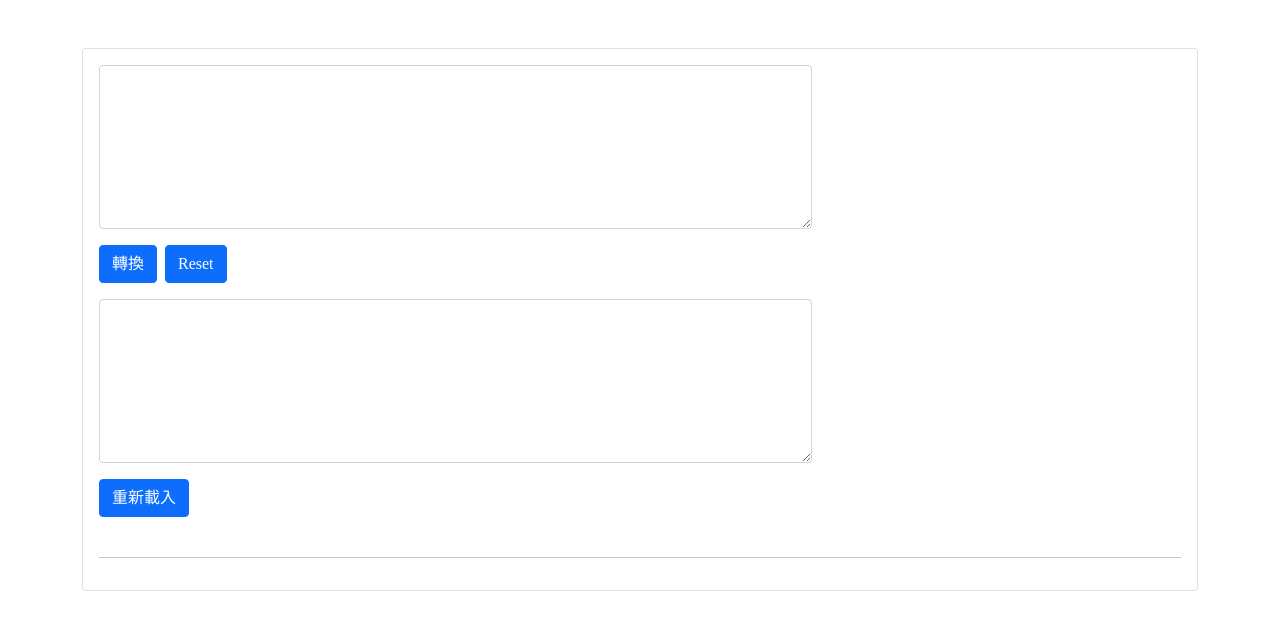
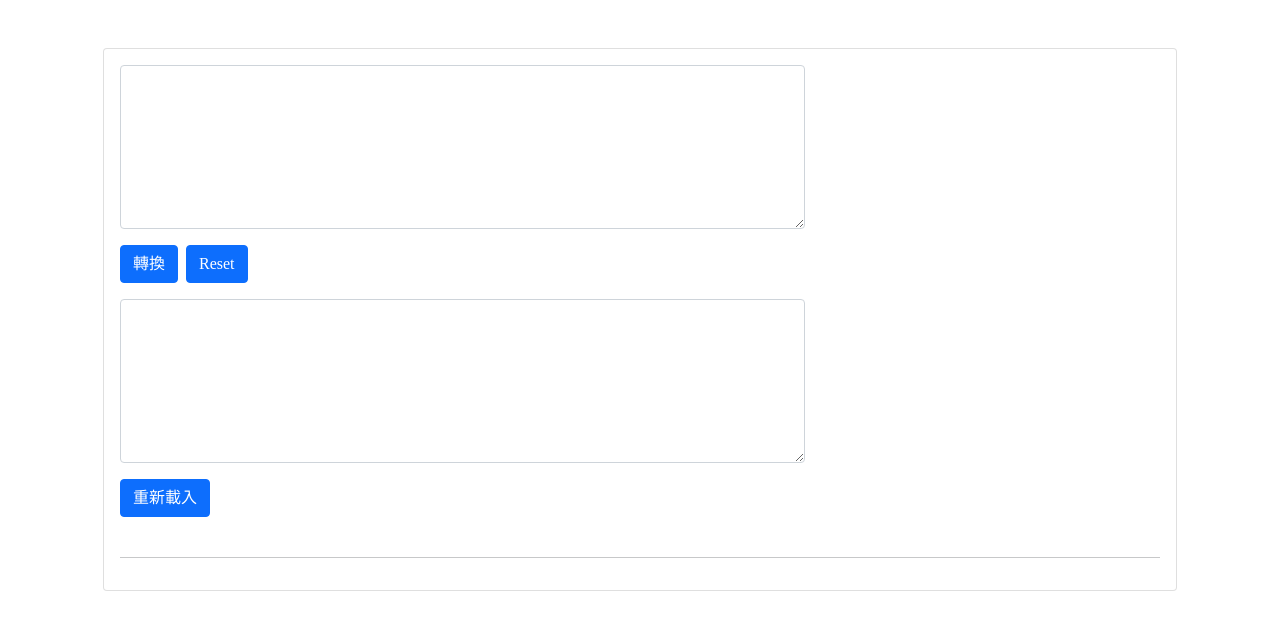
Before and after one commit to puppycat0109/MySiteTools, a plain HTML site: page naverblog_hdpic_generator.html in a window 1280 px wide. Drawn offline with Linux system fonts and the light colour scheme.

Commit message:
修改CSS

```diff
--- a/naverblog_hdpic_generator.html
+++ b/naverblog_hdpic_generator.html
@@ -81,7 +81,7 @@
 </style>
 
 <body>
-    <div class="container mt-5">
+    <div class="container mt-5" style="max-width: 1098px;">
         <div class="card">
             <div class="card-body">
                 <!--input-->
```
